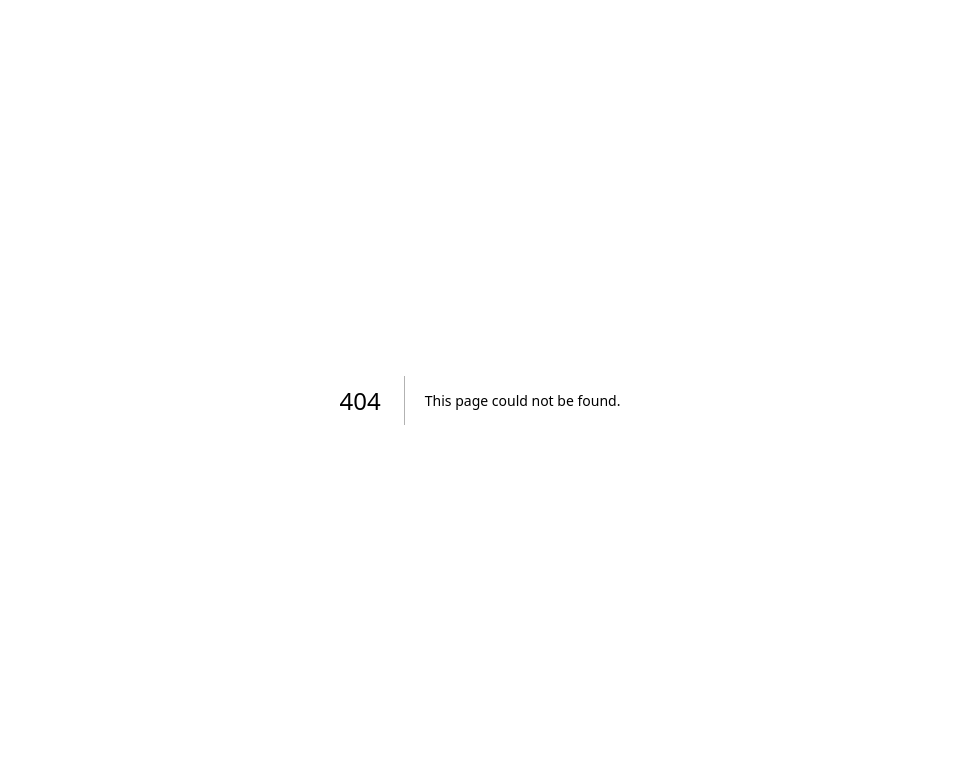
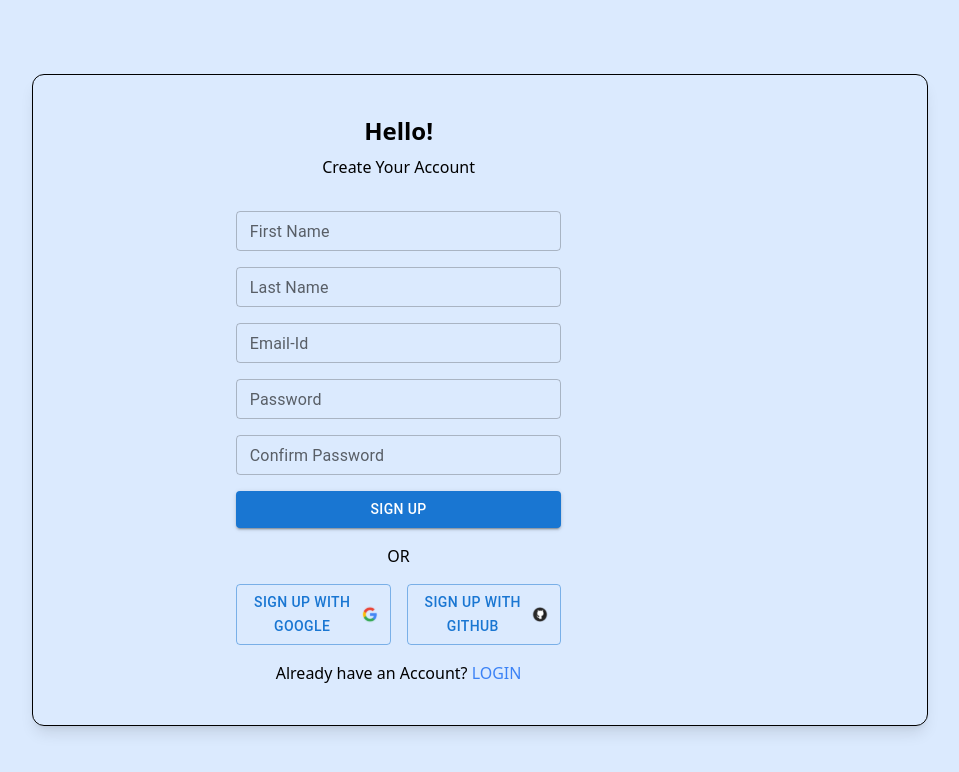
Before and after one commit to piyushmishra1416/xerocode, a Next.js app: page /signup in a window 1280 px wide. Before the commit this address had no page. Shown: the top 772 px of the page, without its empty margins (160-1119 px from the left). Built offline with nearby package versions, Linux system fonts and the light colour scheme.

Commit message:
added login signup pages

```diff
--- /dev/null
+++ b/src/app/login/page.tsx
@@ -0,0 +1,125 @@
+"use client";
+
+import React, { useState } from "react";
+import { TextField, Button } from "@mui/material";
+import { useRouter } from "next/navigation";
+import Image from "next/image";
+import { AuthController } from '../../controllers/AuthController';
+
+const Login: React.FC = () => {
+  const [email, setEmail] = useState("");
+  const [password, setPassword] = useState("");
+  const router = useRouter();
+
+  const handleLogin = async () => {
+   try {
+     await AuthController.login(email, password);
+      router.push('/welcome')
+   } catch (error) {
+     console.error('Login failed', error);
+   }
+ };
+
+ const handleGoogleLogin = async () => {
+   try {
+     await AuthController.loginWithGoogle();
+   } catch (error) {
+     console.error('Google login failed', error);
+   }
+ };
+
+ const handleGitHubLogin = async () => {
+   try {
+     await AuthController.loginWithGitHub();
+   } catch (error) {
+     console.error('GitHub login failed', error);
+   }
+ };
+
+  return (
+    <div className="h-screen flex items-center justify-center ">
+      <div className="border border-black w-[70%]  h-[70%] rounded-xl shadow-lg  relative">
+        <div className="w-[40%] mt-[4%] ml-[20%]">
+          <div className="absolute bottom-0 right-0">
+            <Image src="/vector.svg" alt="Wave" width={500} height={150} />
+          </div>
+          <div>
+            <h2 className="text-2xl font-bold mb-2 text-center">
+              Welcome Arya Soni!
+            </h2>
+            <p className="text-center mb-8">Login To Your Account</p>
+            <div className="space-y-4 mt-[18%]">
+              <TextField
+                label="Email-Id"
+                type="email"
+                fullWidth
+                value={email}
+                onChange={(e) => setEmail(e.target.value)}
+                variant="outlined"
+                size="small"
+              />
+              <TextField
+                label="Password"
+                type="password"
+                fullWidth
+                value={password}
+                onChange={(e) => setPassword(e.target.value)}
+                variant="outlined"
+                size="small"
+              />
+              <Button
+                variant="contained"
+                color="primary"
+                fullWidth
+                onClick={handleLogin}
+              >
+                LOGIN
+              </Button>
+              <div className="text-center my-4">OR</div>
+              <div className="flex flex-col md:flex-row justify-between space-y-4 md:space-y-0 md:space-x-4">
+                <Button
+                  variant="outlined"
+                  startIcon={
+                    <Image
+                      src="/image1.svg"
+                      alt="Google"
+                      width={28}
+                      height={28}
+                    />
+                  }
+                  onClick={handleGoogleLogin}
+                  fullWidth
+                >
+                  Login With Google
+                </Button>
+                <Button
+                  variant="outlined"
+                  startIcon={
+                    <Image
+                      src="/image2.svg"
+                      alt="GitHub"
+                      width={28}
+                      height={28}
+                    />
+                  }
+                  onClick={handleGitHubLogin}
+                  fullWidth
+                >
+                  Login With GitHub
+                </Button>
+              </div>
+            </div>
+            <p className="text-center mt-4">
+              Don't have an Account?{" "}
+              <a href="/signup" className="text-blue-500">
+                SIGN UP
+              </a>
+            </p>
+          </div>
+        </div>
+      </div>
+    </div>
+  );
+};
+
+export default Login;
--- /dev/null
+++ b/src/app/signup/page.tsx
@@ -0,0 +1,130 @@
+'use client';
+
+import React, { useState } from 'react';
+import { TextField, Button } from '@mui/material';
+import { useRouter } from 'next/navigation';
+import Image from 'next/image';
+import { AuthController } from '@/controllers/AuthController';
+
+
+const Signup: React.FC = () => {
+  const [firstName, setFirstName] = useState('');
+  const [lastName, setLastName] = useState('');
+  const [email, setEmail] = useState('');
+  const [password, setPassword] = useState('');
+  const [confirmPassword, setConfirmPassword] = useState('');
+  const router = useRouter();
+
+  // const handleLogin = async () => {
+  //   try {
+  //     await AuthController.register(email, password);
+  //      router.push('/welcome')
+  //   } catch (error) {
+  //     console.error('Login failed', error);
+  //   }
+  // };
+
+  const handleGoogleSignup = async () => {
+    try {
+      await AuthController.loginWithGoogle();
+    } catch (error) {
+      console.error('Google login failed', error);
+    }
+  };
+
+  const handleGithubSignup= async () => {
+    try {
+      await AuthController.loginWithGitHub();
+    } catch (error) {
+      console.error('GitHub login failed', error);
+    }
+  };
+
+  return (
+    <div className="min-h-screen flex items-center justify-center bg-blue-100">
+      <div className='border border-black w-[70%] h-[80%] p-10 rounded-xl shadow-lg'>
+        <div className="w-[40%] ml-[20%]">
+          <h2 className="text-2xl font-bold mb-2 text-center">Hello!</h2>
+          <p className="text-center mb-8">Create Your Account</p>
+          <div className="space-y-4">
+            <TextField
+              label="First Name"
+              fullWidth
+              value={firstName}
+              onChange={(e) => setFirstName(e.target.value)}
+              variant="outlined"
+              size="small"
+            />
+            <TextField
+              label="Last Name"
+              fullWidth
+              value={lastName}
+              onChange={(e) => setLastName(e.target.value)}
+              variant="outlined"
+              size="small"
+            />
+            <TextField
+              label="Email-Id"
+              type="email"
+              fullWidth
+              value={email}
+              onChange={(e) => setEmail(e.target.value)}
+              variant="outlined"
+              size="small"
+            />
+            <TextField
+              label="Password"
+              type="password"
+              fullWidth
+              value={password}
+              onChange={(e) => setPassword(e.target.value)}
+              variant="outlined"
+              size="small"
+            />
+            <TextField
+              label="Confirm Password"
+              type="password"
+              fullWidth
+              value={confirmPassword}
+              onChange={(e) => setConfirmPassword(e.target.value)}
+              variant="outlined"
+              size="small"
+            />
+            <Button
+              variant="contained"
+              color="primary"
+              fullWidth
+              // onClick={handleSignup}
+            >
+              SIGN UP
+            </Button>
+            <div className="text-center my-4">OR</div>
+            <div className="flex flex-col md:flex-row justify-between space-y-4 md:space-y-0 md:space-x-4">
+              <Button
+                variant="outlined"
+                endIcon={<Image src="/image1.svg" alt="Google" width={28} height={28} />}
+                onClick={handleGoogleSignup}
+                fullWidth
+              >
+                Sign Up With Google
+              </Button>
+              <Button
+                variant="outlined"
+                endIcon={<Image src="/image2.svg" alt="GitHub" width={28} height={28} />}
+                onClick={handleGithubSignup}
+                fullWidth
+              >
+                Sign Up With GitHub
+              </Button>
+            </div>
+          </div>
+          <p className="text-center mt-4">
+            Already have an Account? <a href="/login" className="text-blue-500">LOGIN</a>
+          </p>
+        </div>
+      </div>
+    </div>
+  );
+};
+
+export default Signup;
```
